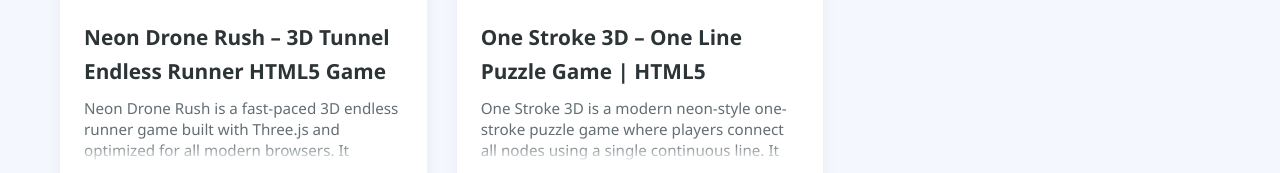
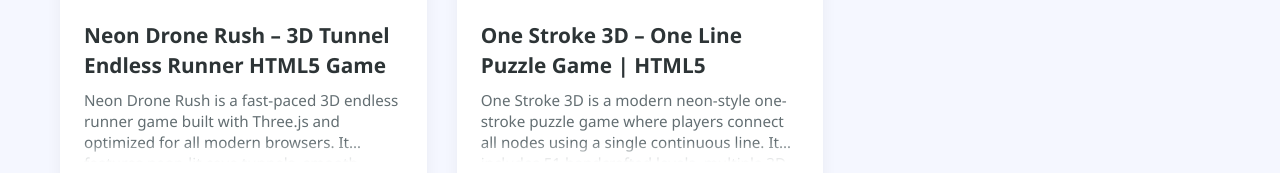
Before and after one commit to tabrejansary/PlugInnova, a plain HTML site: page index.html in a window 1280 px wide. Shown: the part 627-800 px from the top of the page. Drawn offline with Linux system fonts and the light colour scheme.

Commit message:
Update index.html

```diff
--- a/index.html
+++ b/index.html
@@ -214,23 +214,35 @@
             padding: 1.5rem;
         }
 
-        .game-title {
-            font-size: 1.3rem;
-            margin-bottom: 10px;
-            font-weight: 700;
-        }
+      .game-title {
+    font-size: 1.3rem;
+    margin-bottom: 10px;
+    font-weight: 700;
+    /* Add these lines to limit title to 2 lines */
+    display: -webkit-box;
+    -webkit-line-clamp: 2;
+    -webkit-box-orient: vertical;
+    overflow: hidden;
+    line-height: 1.4;
+    min-height: 3.6rem; /* 2 lines * 1.8rem line height */
+}
+
 .game-description {
     color: #636e72;
     font-size: 0.95rem;
     margin-bottom: 15px;
-    /* Keep a consistent height */
-    height: 65px;
+    /* Increase height and add multi-line clamp */
+    height: 72px; /* Increased from 65px */
     overflow: hidden;
     position: relative;
     line-height: 1.4;
+    /* Alternative: Use line clamp for better control */
+    display: -webkit-box;
+    -webkit-line-clamp: 3;
+    -webkit-box-orient: vertical;
 }
 
-/* Add a fade-out effect at the bottom */
+/* Keep the fade-out effect but adjust it */
 .game-description::after {
     content: '';
     position: absolute;
@@ -239,6 +251,13 @@
     width: 100%;
     height: 20px;
     background: linear-gradient(to bottom, transparent, white);
+    /* Only show when text is actually clipped */
+    display: none;
+}
+
+/* Show fade only when text overflows */
+.game-description:has(+ .game-meta)::after {
+    display: block;
 }
 
         .game-meta {
```
